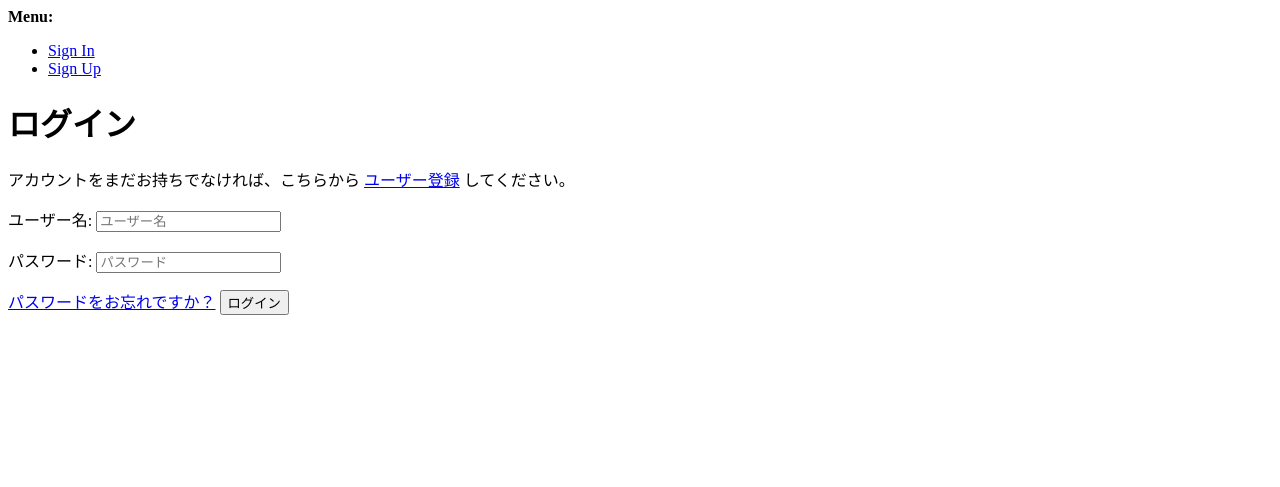
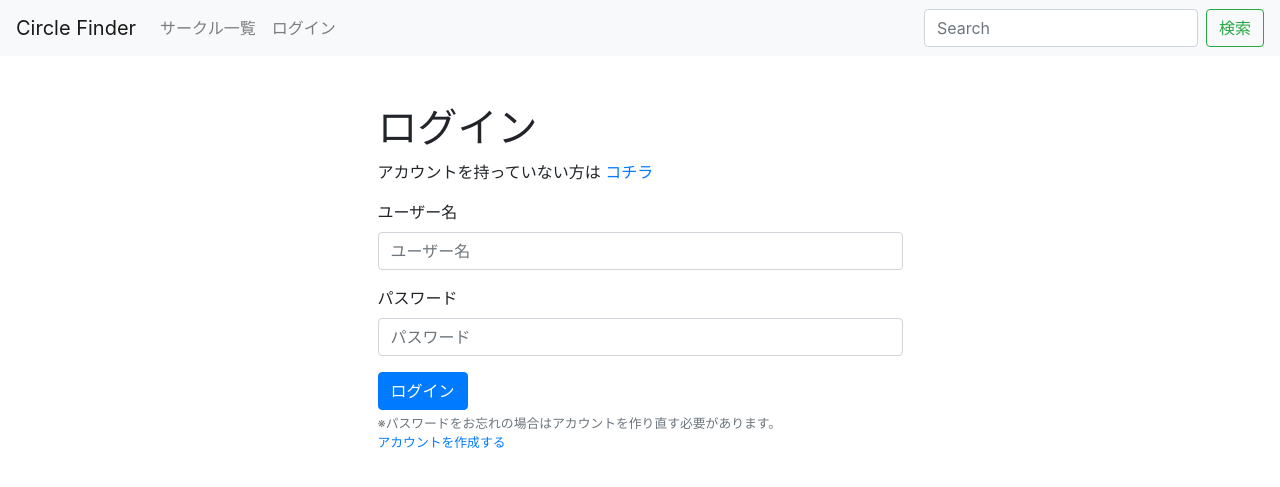
Before and after one commit to juchilian/circle-finder, a Django app: page /accounts/login/ in a window 1280 px wide. Shown: the top 487 px of the page. Run offline with Django 3.2, Linux system fonts and the light colour scheme; some libraries are stand-ins or nearby versions.

Commit message:
認証周りデザイン変更

```diff
--- a/circle_app/settings.py
+++ b/circle_app/settings.py
@@ -37,10 +37,13 @@ AUTHENTICATION_BACKENDS = [
     'allauth.account.auth_backends.AuthenticationBackend',
 ]
 
+# Django Allauth settings
 LOGIN_REDIRECT_URL = '/'
 ACCOUNT_LOGOUT_REDIRECT_URL = '/'
 ACCOUNT_SESSION_REMEMBER = True
 ACCOUNT_SIGNUP_PASSWORD_ENTER_TWICE = False
+ACCOUNT_LOGOUT_ON_GET = True
+
 # Application definition
 INSTALLED_APPS = [
     'django.contrib.admin',
--- a/static/css/styles.css
+++ b/static/css/styles.css
@@ -0,0 +1,13 @@
+.fadeout {
+  animation : fadeOut 3s;
+  transition-timing-function : step-end;
+  animation-fill-mode: both;
+}
+@keyframes fadeOut {
+  0% {
+    opacity: 1;
+  }
+  100% {
+    opacity: 0;
+  }
+}
--- a/templates/account/login.html
+++ b/templates/account/login.html
@@ -1,11 +1,17 @@
-{% extends "account/base.html" %}
+{% extends "base.html" %}
 
 {% load i18n %}
+{% load bootstrap4 %}
 {% load account socialaccount %}
 
-{% block head_title %}{% trans "Sign In" %}{% endblock %}
+{% block title %}{% trans "Sign In" %}{% endblock %}
 
 {% block content %}
+
+    <div class="container mt-5 mb-5">
+        <div class="row">
+            <div class="col-md-6 offset-md-3">
+
 
                 <h1>{% trans "Sign In" %}</h1>
 
@@ -29,18 +35,24 @@ for a {{ site_name }} account and sign in below:{% endblocktrans %}</p>
                 {% include "socialaccount/snippets/login_extra.html" %}
 
                 {% else %}
-<p>{% blocktrans %}If you have not created an account yet, then please
-<a href="{{ signup_url }}">sign up</a> first.{% endblocktrans %}</p>
+                <p>{% blocktrans %}アカウントを持っていない方は
+                <a href="{{ signup_url }}">コチラ</a>{% endblocktrans %}</p>
                 {% endif %}
 
                 <form class="login" method="POST" action="{% url 'account_login' %}">
                     {% csrf_token %}
-  {{ form.as_p }}
+                    {% bootstrap_form form layout='horizontal' %}
                     {% if redirect_field_value %}
                         <input type="hidden" name="{{ redirect_field_name }}" value="{{ redirect_field_value }}" />
                     {% endif %}
-  <a class="button secondaryAction" href="{% url 'account_reset_password' %}">{% trans "Forgot Password?" %}</a>
-  <button class="primaryAction" type="submit">{% trans "Sign In" %}</button>
+
+                    <button class="btn btn-primary mb-1" type="submit">{% trans "Sign In" %}</button>
+                    <p class="text-muted small">※パスワードをお忘れの場合はアカウントを作り直す必要があります。<br><a href="{% url 'account_signup' %}">アカウントを作成する</a></p>
+                    <!-- <a class="btn btn-link" href="{% url 'account_signup' %}">{% trans "Forgot Password?" %}</a> -->
+
                 </form>
+            </div>
+        </div>
+    </div>
 
 {% endblock %}
--- a/templates/base.html
+++ b/templates/base.html
@@ -1,4 +1,5 @@
 {% load staticfiles %}
+{% load bootstrap4 %}
 <!DOCTYPE html>
 
 <html lang="ja">
@@ -18,11 +19,15 @@
     {% include './navbar.html' %}
 
     <div class="container">
+        {% include 'messages.html' %}
+
         {% block content %}
         {% endblock content %}
     </div>
 
     {% include './js.html' %}
+    {% block myJs %}
+    {% endblock myJs %}
 </body>
 
 </html>
--- a/templates/js.html
+++ b/templates/js.html
@@ -2,3 +2,15 @@
 <script src="https://code.jquery.com/jquery-3.3.1.slim.min.js" integrity="sha384-q8i/X+965DzO0rT7abK41JStQIAqVgRVzpbzo5smXKp4YfRvH+8abtTE1Pi6jizo" crossorigin="anonymous"></script>
 <script src="https://cdnjs.cloudflare.com/ajax/libs/popper.js/1.14.7/umd/popper.min.js" integrity="sha384-UO2eT0CpHqdSJQ6hJty5KVphtPhzWj9WO1clHTMGa3JDZwrnQq4sF86dIHNDz0W1" crossorigin="anonymous"></script>
 <script src="https://stackpath.bootstrapcdn.com/bootstrap/4.3.1/js/bootstrap.min.js" integrity="sha384-JjSmVgyd0p3pXB1rRibZUAYoIIy6OrQ6VrjIEaFf/nJGzIxFDsf4x0xIM+B07jRM" crossorigin="anonymous"></script>
+<script>
+    window.onload = function() {
+        var banners = document.getElementsByClassName('alert');
+        for(var i=0; i<banners.length; i++) {
+            var banner = banners[i]
+            banner.classList.add('fadeout');
+            setTimeout(function(){
+                banner.style.display = "none";
+            }, 3000);
+        }
+    }
+</script>
--- /dev/null
+++ b/templates/messages.html
@@ -0,0 +1,8 @@
+{% if messages %}
+    {% for message in messages %}
+    <div class="my-3 alert alert-{% if message.tags == 'error' %}danger{% else %}{{message.tags}}{% endif %}" role="alert">
+        {{ message }}
+        <!-- <button type="button" class="btn-close" data-bs-dismiss="alert" aria-label="Close"></button> -->
+    </div>
+    {% endfor %}
+{% endif %}
--- a/templates/navbar.html
+++ b/templates/navbar.html
@@ -11,14 +11,14 @@
       </li>
       {% if request.user.is_authenticated %}
       <li class="nav-item">
-        <a class="nav-link" href="/mypage">マイページ</a>
+        <a class="nav-link" href="/accounts/mypage">マイページ</a>
       </li>
       <li class="nav-item">
-        <a class="nav-link" href="/accounts/logout">ログアウト</a>
+        <a class="nav-link" href="{% url 'account_logout' %}">ログアウト</a>
       </li>
       {% else %}
       <li class="nav-item">
-        <a class="nav-link" href="/accounts/login">ログイン</a>
+        <a class="nav-link" href="{% url 'account_login' %}">ログイン</a>
       </li>
       {% endif%}
 
```
Also changed, not shown: templates/account/signup.html (+15 -0 lines). Lines whose indentation alone changed are shown as unchanged.
